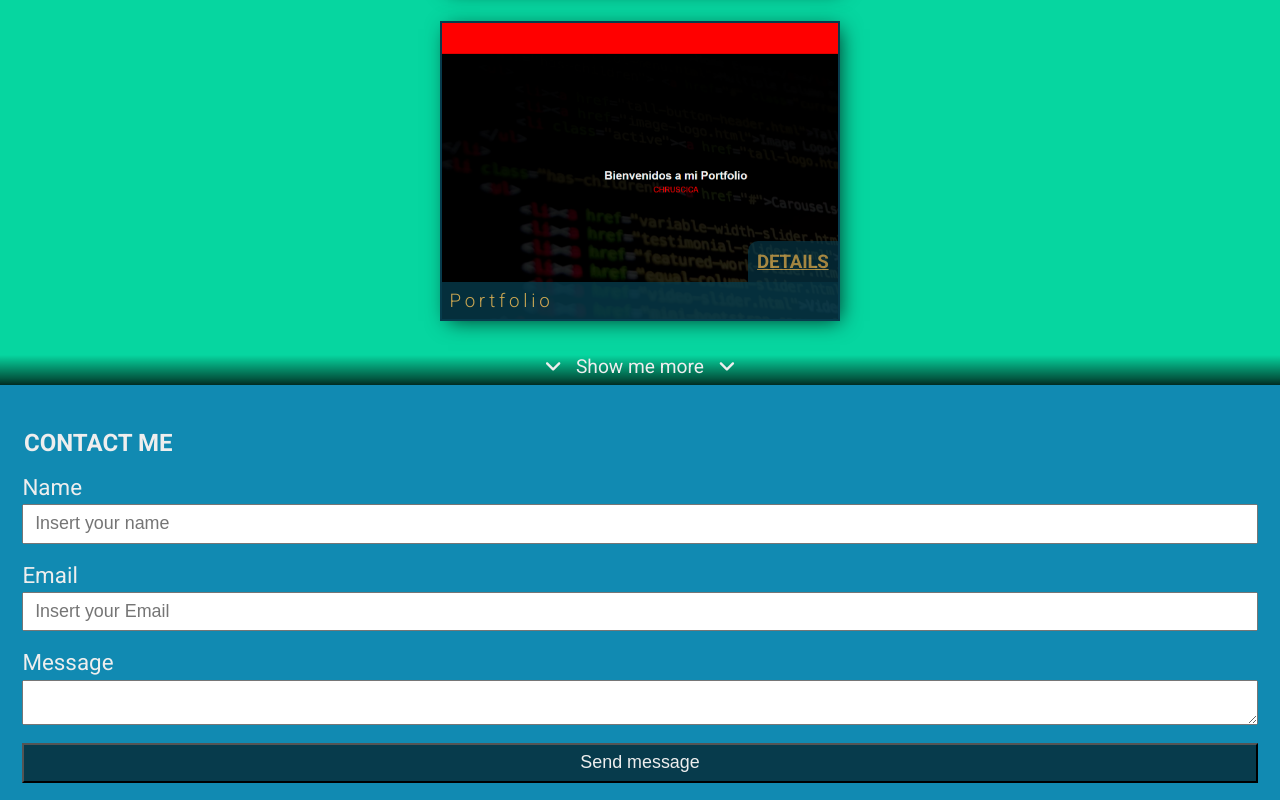
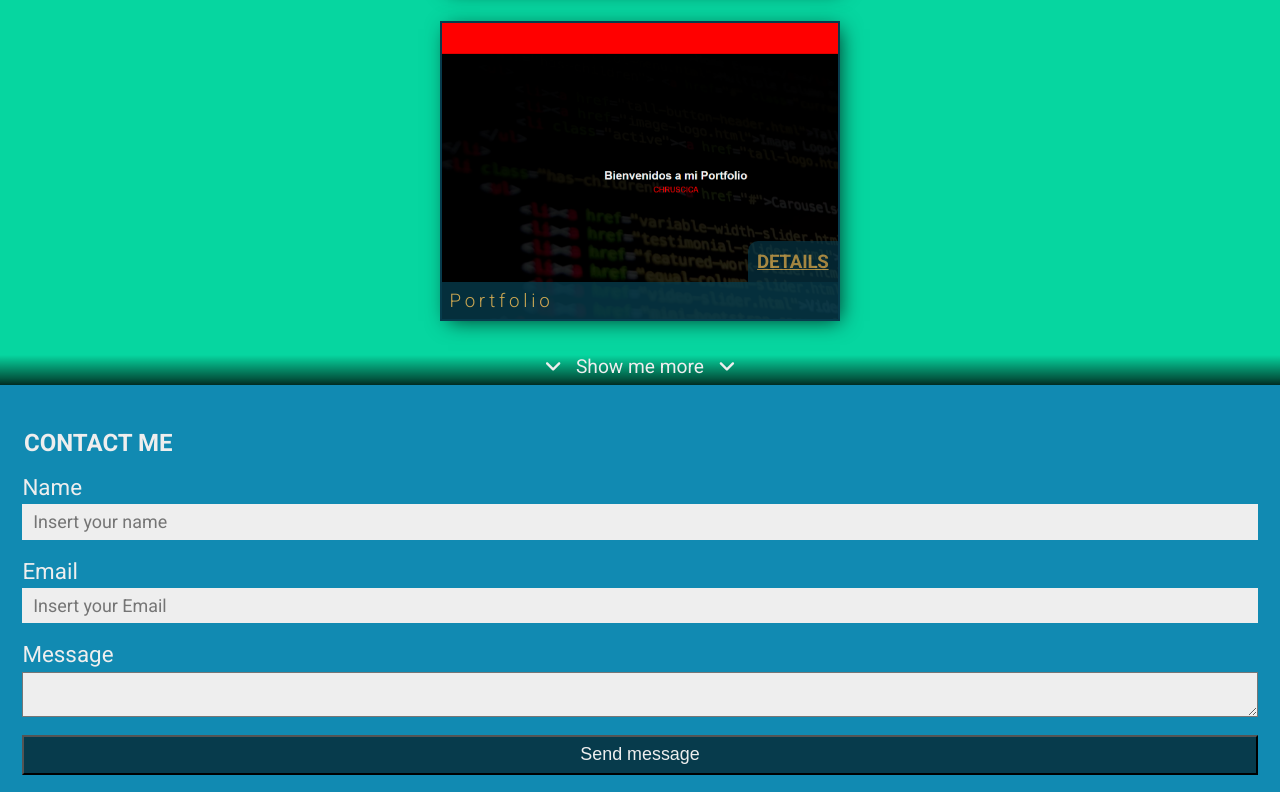
Before and after one commit to hernanruscica/hernanruscica.github.io, a plain HTML site: page index.html in a window 1280 px wide. Shown: the part 1106-1906 px from the top of the page. Drawn offline with Linux system fonts and the light colour scheme.

Commit message:
ultima modificacion

```diff
--- a/styles.css
+++ b/styles.css
@@ -237,6 +237,10 @@ RECENT PROJECTS SECTION
 CONTACTME SECTION
 ***********************/
 
+input {
+    all: unset;
+  }
+
 .contactme{
     background-color: var(--blue-NCS);
     color: var(--gray-light);
@@ -261,6 +265,7 @@ CONTACTME SECTION
     padding: 0.4em 0.6em;
     font-size: 0.8em;
     color: var(--midnight-green);
+    background-color: var(--gray-light);
 }
 
 .contactme_form_btn{
```
